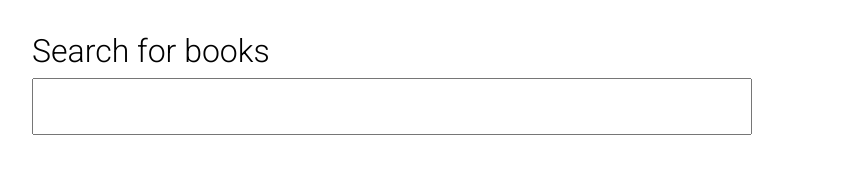
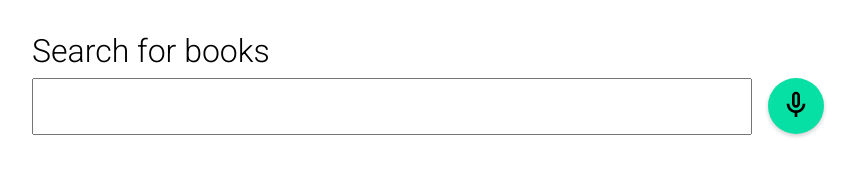
Before and after one commit to petercuret/Voice-Command-Book-Browser, a website built with webpack: page task-2/index.html in a window 1280 px wide. Shown: the whole page, without its empty margins (0-856 px from the left). Built offline with nearby package versions, Linux system fonts and the light colour scheme.

Commit message:
- Refacted search-input - Added voice toggle button

```diff
--- a/task-2/index.html
+++ b/task-2/index.html
@@ -11,10 +11,12 @@
 </head>
 <body>
   <section class="titling">
-    <search-input></search-input>
+    <search-bar></search-bar>
     <search-timestamp></search-timestamp>
   </section>
-  <main></main>
+  <main>
+    <book-carousel></book-carousel>
+  </main>
 	<script type="text/javascript" src="static/bundle.js"></script>
 </body>
 </html>
--- a/task-2/src/components/book/book-cover.ts
+++ b/task-2/src/components/book/book-cover.ts
@@ -10,6 +10,7 @@ class BookCover extends HTMLElement {
       <style>
         ${BookCover.elementTitle} figure {
           margin: .5rem 0 0 0;
+          min-width: 200px;
         }
         ${BookCover.elementTitle} img {
           height: 300px;
--- /dev/null
+++ b/task-2/src/components/search/search-bar.ts
@@ -0,0 +1,45 @@
+
+class SearchBar extends HTMLElement {
+  static elementTitle : string = 'search-bar';
+
+  getElementStyling()  {
+    const style = `
+      <style>
+          ${SearchBar.elementTitle} .input-container {
+            position: relative;
+            display: inline-block;
+            width: 100%;
+            max-width: 720px;
+            padding-right: 4.5rem;
+          }
+
+          ${SearchBar.elementTitle} voice-toggle-button {
+            position: absolute;
+            right: 0;
+            top: 0;
+          }
+        }
+      </style>`;
+    return style
+  }
+
+  render() {
+    this.innerHTML = `
+      ${this.getElementStyling()}
+      <form autocomplete="off">
+        <search-label></search-label>
+        <span class="input-container">
+          <search-input></search-input>
+          <voice-toggle-button></voice-toggle-button>
+        </span>
+      </form>
+    `;
+  }
+
+  connectedCallback() {
+    this.render();
+  }
+}
+
+customElements.define(SearchBar.elementTitle, SearchBar);
+export default SearchBar;
--- a/task-2/src/components/search/search-input.ts
+++ b/task-2/src/components/search/search-input.ts
@@ -6,42 +6,20 @@ class SearchInput extends HTMLElement {
   getElementStyling()  {
     const style = `
       <style>
-        ${SearchInput.elementTitle} form {
-          font-family: 'Roboto', sans-serif;
-          font-weight: 300;
-          line-height: 1.3
-          margin: 2rem 0 0 0;
-          font-size: 32px;
-        }
-
-        ${SearchInput.elementTitle} input[type=text] {
-            font-size: 18px;
-            padding: 1rem;
-            box-sizing: border-box;
-            margin: 0.5rem 0 0 0;
-            width: 100%;
-            max-width: 720px;
-            display: block;
-          }
+        ${SearchInput.elementTitle} input {
+          font-size: 18px;
+          padding: 1rem;
+          box-sizing: border-box;
+          width: 100%;
+          display: block;
         }
       </style>`;
     return style
   }
 
-  render() {
-    this.innerHTML = `
-      ${this.getElementStyling()}
-      <form autocomplete="off">
-        <label for="search">Search for books</label>
-        <input type="text" id="search" name="search">
-      </form>
-    `;
-  }
-
   searchFunction = debounce((event) => {
-    var searchEvent = new CustomEvent("search", {
-      detail: { searchQuery: event.target.value }
-    });
+    const searchQuery = event.target.value;
+    var searchEvent = new CustomEvent("search", { detail: { searchQuery } });
     window.dispatchEvent(searchEvent);
   }, 300, false);
 
@@ -53,6 +31,13 @@ class SearchInput extends HTMLElement {
     this.render();
     this.bindInputEvent();
   }
+
+  render() {
+    this.innerHTML = `
+      ${this.getElementStyling()}
+      <input type="text" id="search" name="search">
+    `;
+  }
 }
 
 customElements.define(SearchInput.elementTitle, SearchInput);
--- /dev/null
+++ b/task-2/src/components/search/search-label.ts
@@ -0,0 +1,31 @@
+class SearchLabel extends HTMLElement {
+  static elementTitle : string = 'search-label';
+
+  getElementStyling()  {
+    const style = `
+      <style>
+        ${SearchLabel.elementTitle} label {
+          font-family: 'Roboto', sans-serif;
+          font-weight: 300;
+          font-size: 32px;
+          display: block;
+          margin: 0 0 0.5rem 0;
+        }
+      </style>`;
+    return style
+  }
+
+  connectedCallback() {
+    this.render();
+  }
+
+  render() {
+    this.innerHTML = `
+      ${this.getElementStyling()}
+      <label for="search">Search for books</label>
+    `;
+  }
+}
+
+customElements.define(SearchLabel.elementTitle, SearchLabel);
+export default SearchLabel;
--- /dev/null
+++ b/task-2/src/components/voice/voice-toggle-button.ts
@@ -0,0 +1,70 @@
+class VoiceToggleButton extends HTMLElement {
+  isRecording: boolean = false;;
+  static elementTitle : string = 'voice-toggle-button';
+
+  connectedCallback() {
+    this.render();
+    this.bindToggleEvent();
+  }
+
+  bindToggleEvent() {
+    this.querySelector('button').onclick = this.toggleRecording;
+  }
+
+  getElementStyling()  {
+    const style = `
+      <style>
+        ${VoiceToggleButton.elementTitle} button {
+          display: flex;
+          width: 3.5rem;
+          height: 3.5rem;
+          color: #282828;
+          background-color: #06e0a5;
+          display: inline-block;
+          border-radius: 50%;
+          box-shadow: 0 2px 4px 0 rgba(0, 0, 0, 0.2);
+          border: 0;
+          position: relative;
+          cursor: pointer;
+        }
+
+        ${VoiceToggleButton.elementTitle} svg {
+          width: 32px;
+          height: 32px;
+
+        }
+      </style>`;
+    return style
+  }
+
+  toggleRecording = () => {
+    this.isRecording = !this.isRecording;
+    this.render();
+    this.bindToggleEvent();
+
+  }
+
+  renderIsRecordingIcon() {
+    return '<svg xmlns="http://www.w3.org/2000/svg" width="24" height="24" viewBox="0 0 24 24"><path fill="none" d="M0 0h24v24H0V0z"/><path d="M10.8 4.9c0-.66.54-1.2 1.2-1.2s1.2.54 1.2 1.2l-.01 3.91L15 10.6V5c0-1.66-1.34-3-3-3-1.54 0-2.79 1.16-2.96 2.65l1.76 1.76V4.9zM19 11h-1.7c0 .58-.1 1.13-.27 1.64l1.27 1.27c.44-.88.7-1.87.7-2.91zM4.41 2.86L3 4.27l6 6V11c0 1.66 1.34 3 3 3 .23 0 .44-.03.65-.08l1.66 1.66c-.71.33-1.5.52-2.31.52-2.76 0-5.3-2.1-5.3-5.1H5c0 3.41 2.72 6.23 6 6.72V21h2v-3.28c.91-.13 1.77-.45 2.55-.9l4.2 4.2 1.41-1.41L4.41 2.86z"/></svg>';
+  }
+
+  renderIsNotRecordingIcon() {
+    return '<svg xmlns="http://www.w3.org/2000/svg" width="24" height="24" viewBox="0 0 24 24"><path fill="none" d="M0 0h24v24H0V0z"/><path d="M12 14c1.66 0 3-1.34 3-3V5c0-1.66-1.34-3-3-3S9 3.34 9 5v6c0 1.66 1.34 3 3 3zm-1-9c0-.55.45-1 1-1s1 .45 1 1v6c0 .55-.45 1-1 1s-1-.45-1-1V5zm6 6c0 2.76-2.24 5-5 5s-5-2.24-5-5H5c0 3.53 2.61 6.43 6 6.92V21h2v-3.08c3.39-.49 6-3.39 6-6.92h-2z"/></svg>';
+  }
+
+  renderRecordingIcon() {
+    return this.isRecording ? this.renderIsRecordingIcon() : this.renderIsNotRecordingIcon();
+  }
+
+  render() {
+    this.innerHTML = `
+    ${this.getElementStyling()}
+    <button>
+      ${this.renderRecordingIcon()}
+    </button>
+    `;
+  }
+}
+
+customElements.define(VoiceToggleButton.elementTitle, VoiceToggleButton);
+export default VoiceToggleButton;
--- a/task-2/src/index.ts
+++ b/task-2/src/index.ts
@@ -1,31 +1,35 @@
 import { getBooks } from './api/books';
+import { getParamsFromUrl } from './utils/params';
 import Book from './models/book';
+import BookSingle from './components/book/book-single';
 import './components/book/book-cover';
 import './components/book/book-title';
 import './components/book/book-author';
-import BookSingle from './components/book/book-single';
 import './components/book/book-single';
 import './components/bookCarousel/book-carousel';
 import './components/spinnerLoading/spinner-loading';
+import './components/search/search-bar';
+import './components/search/search-label';
 import './components/search/search-input';
 import './components/search/search-timestamp';
+import './components/voice/voice-toggle-button';
 
-window.addEventListener('load', async () => {
-  addCarouselToDom();
-});
+window.addEventListener('load', async () => {});
 
 window.addEventListener('search', async function (event : CustomEvent) {
   const { searchQuery }  = event.detail;
+  search(searchQuery);
+}, false);
+
+async function search(searchQuery : string) {
+  removeBooksFromDom();
+
   if(searchQuery) {
-    removeBooksFromDom();
     addSpinnerToDom();
     await addBooksToDom(searchQuery);
     removeSpinnerFromDom();
   }
-  else {
-    removeBooksFromDom();
-  }
-}, false);
+}
 
 function getBookComponent(book : Book) {
   const bookSingle = <BookSingle>document.createElement('book-single');
@@ -33,12 +37,6 @@ function getBookComponent(book : Book) {
   bookSingle.dataAuthor = book.author;
   bookSingle.dataCoverID = book.coverID;
   return bookSingle
-}
-
-function addCarouselToDom() {
-  const main = document.querySelector('main');
-  const bookCarousel = document.createElement('book-carousel');
-  main.appendChild(bookCarousel);
 }
 
 function removeBooksFromDom() {
--- /dev/null
+++ b/task-2/src/utils/params.ts
@@ -0,0 +1,20 @@
+// Based on https://stackoverflow.com/questions/12042592/decoding-url-parameters-with-javascript
+function getParamsFromUrl(url) {
+  url = decodeURI(url);
+  if (typeof url === 'string') {
+      let params = url.split('?');
+      let eachParamsArr = params[1].split('&');
+      let obj = {};
+      if (eachParamsArr && eachParamsArr.length) {
+          eachParamsArr.map(param => {
+              let keyValuePair = param.split('=')
+              let key = keyValuePair[0];
+              let value = keyValuePair[1];
+              obj[key] = value;
+          })
+      }
+      return obj;
+  }
+}
+
+export { getParamsFromUrl };
```
